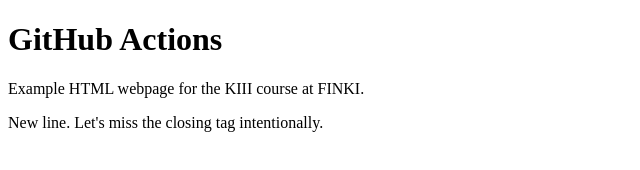
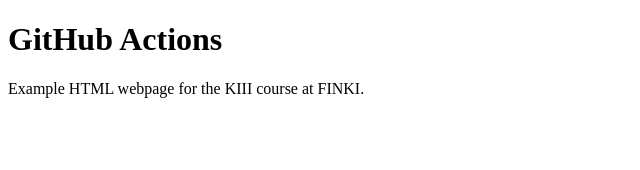
Before and after one commit to vuevska/devops-github-actions, a plain HTML site: page index.html in a window 1280 px wide. Shown: the whole page, without its empty margins (0-640 px from the left). Drawn offline with Linux system fonts and the light colour scheme.

Commit message:
Update index.html
To make dockerhub.yml successful

```diff
--- a/index.html
+++ b/index.html
@@ -3,6 +3,5 @@
   <body>
     <h1>GitHub Actions</h1>
     <p>Example HTML webpage for the KIII course at FINKI.</p>
-    <p>New line. Let's miss the closing tag intentionally.</p>
   </body>
 </html>
```
